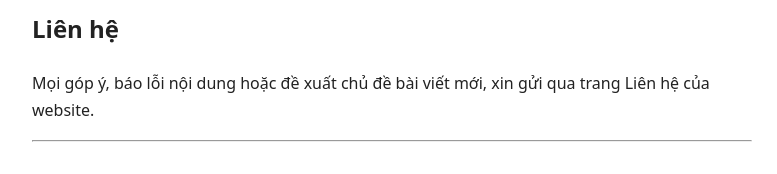
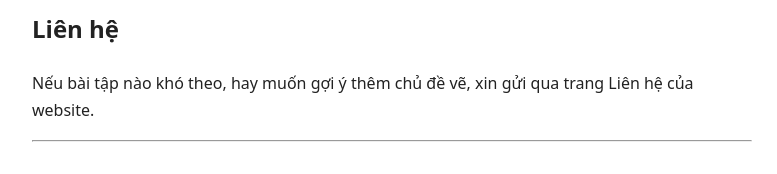
Before and after one commit to nguyentrungduc01092000-tech/ve-mau-nuoc, a plain HTML site: page gioi-thieu/index.html in a window 1280 px wide. Shown: the part 1404-1578 px from the top of the page, without its empty margins (248-1025 px from the left). Drawn offline with Linux system fonts and the light colour scheme.

```diff
--- a/gioi-thieu/index.html
+++ b/gioi-thieu/index.html
@@ -27,7 +27,7 @@
 <h2>Người chịu trách nhiệm biên tập</h2>
 <p>Người chịu trách nhiệm biên tập của website: Ruler.</p>
 <h2>Liên hệ</h2>
-<p>Mọi góp ý, báo lỗi nội dung hoặc đề xuất chủ đề bài viết mới, xin gửi qua trang Liên hệ của website.</p>
+<p>Nếu bài tập nào khó theo, hay muốn gợi ý thêm chủ đề vẽ, xin gửi qua trang Liên hệ của website.</p>
 <hr></main>
 <footer><p>Học vẽ màu nước cho người mới. <a href="../gioi-thieu/">Giới thiệu</a> · <a href="../lien-he/">Liên hệ</a> · <a href="../chinh-sach-bao-mat/">Chính sách bảo mật</a> · <a href="/tac-gia/">Tác giả</a></p><p>Ảnh trong bài gồm sơ đồ minh họa tự vẽ và ảnh stock từ Pexels; nguồn từng ảnh ghi rõ trong bài.</p></footer>
 </body>
```
